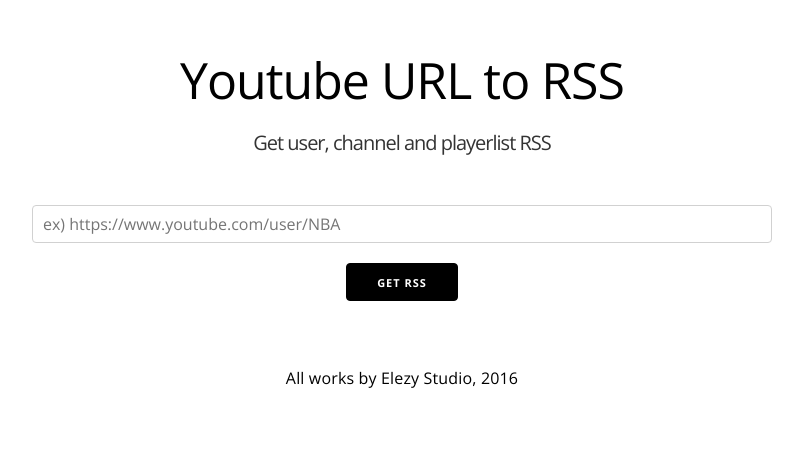
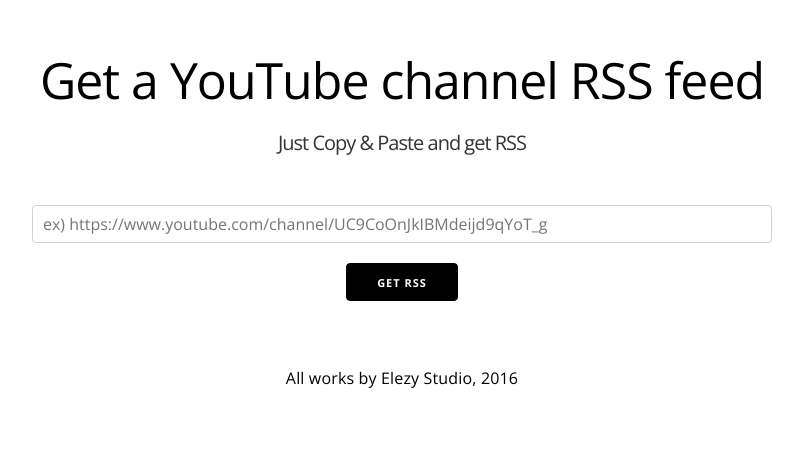
Before and after one commit to elezy/youtube-rss, a plain HTML site: page index.html in a window 1280 px wide. Shown: the whole page, without its empty margins (238-1041 px from the left). Drawn offline with nearby package versions, Linux system fonts and the light colour scheme.

Commit message:
Update index.html

```diff
--- a/index.html
+++ b/index.html
@@ -4,8 +4,8 @@
     <head>
         <meta charset='utf-8'>
 
-        <title>Youtube URL to RSS</title>
-        <meta name='description' content='You can get youtube user, channel and playlist RSS only with url'>
+        <title>How to get a Youtube Channel RSS feed</title>
+        <meta name='description' content='Get a YouTube channel, user RSS feed in easy way.'>
         <meta name="keywords" content="Youtube, RSS, URL">
         <meta name='viewport' content='initial-scale=1, maximum-scale=1, minimum-scale=1'>
         <meta http-equiv='X-UA-Compatible' content='IE=edge' >
@@ -37,14 +37,14 @@
 
     <body>
         <header>
-            <h1>Youtube URL to RSS</h1>
+            <h1>Get a YouTube channel RSS feed</h1>
 
-            <h2>Get user, channel and playerlist RSS</h2>
+            <h2>Just Copy & Paste and get RSS</h2>
         </header>
 
         <main>
             <form>
-                <input type='text' name='url' placeholder='ex) https://www.youtube.com/user/NBA' />
+                <input type='text' name='url' placeholder='ex) https://www.youtube.com/channel/UC9CoOnJkIBMdeijd9qYoT_g' />
 
                 <div class='ad'>
                     <script async src='//pagead2.googlesyndication.com/pagead/js/adsbygoogle.js'></script>
```
